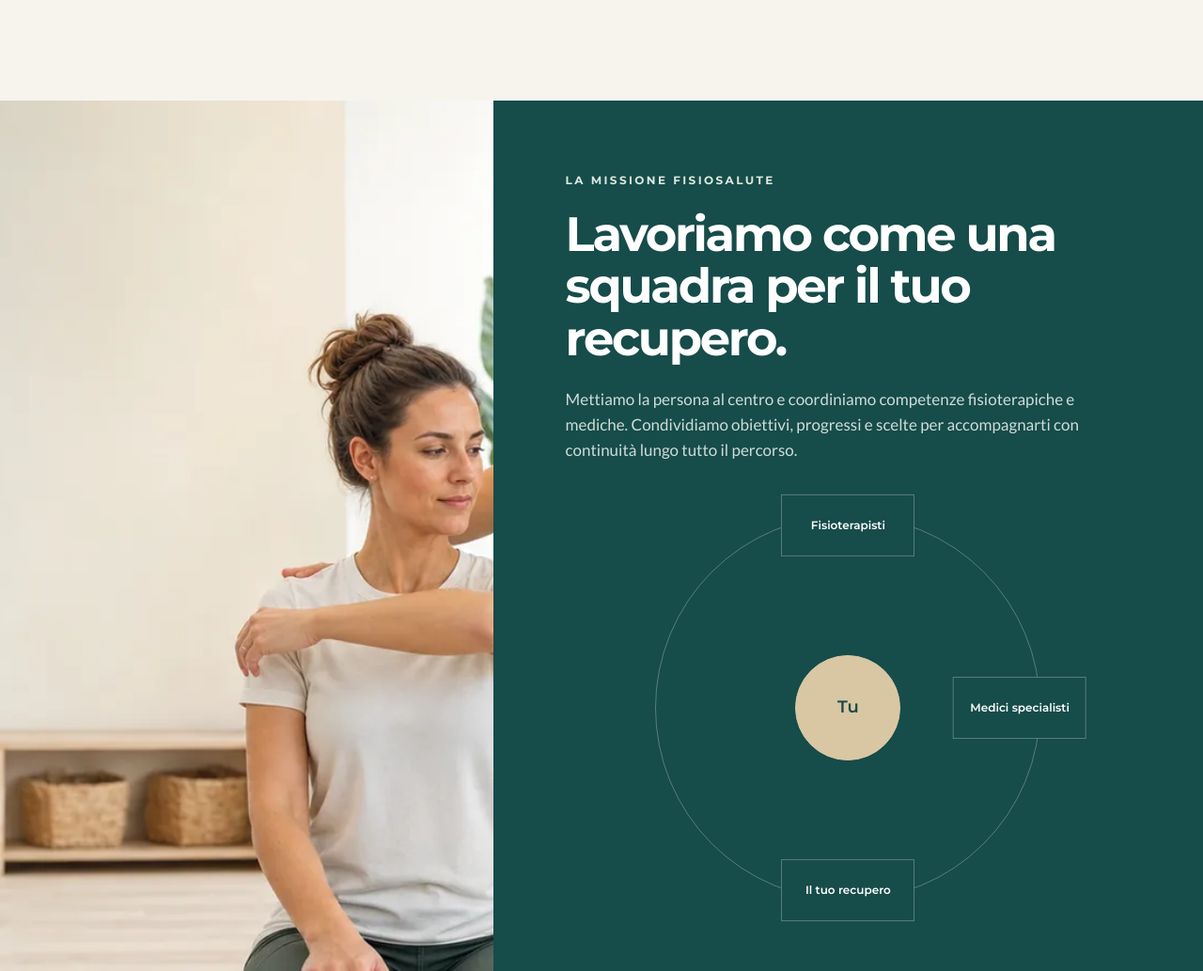
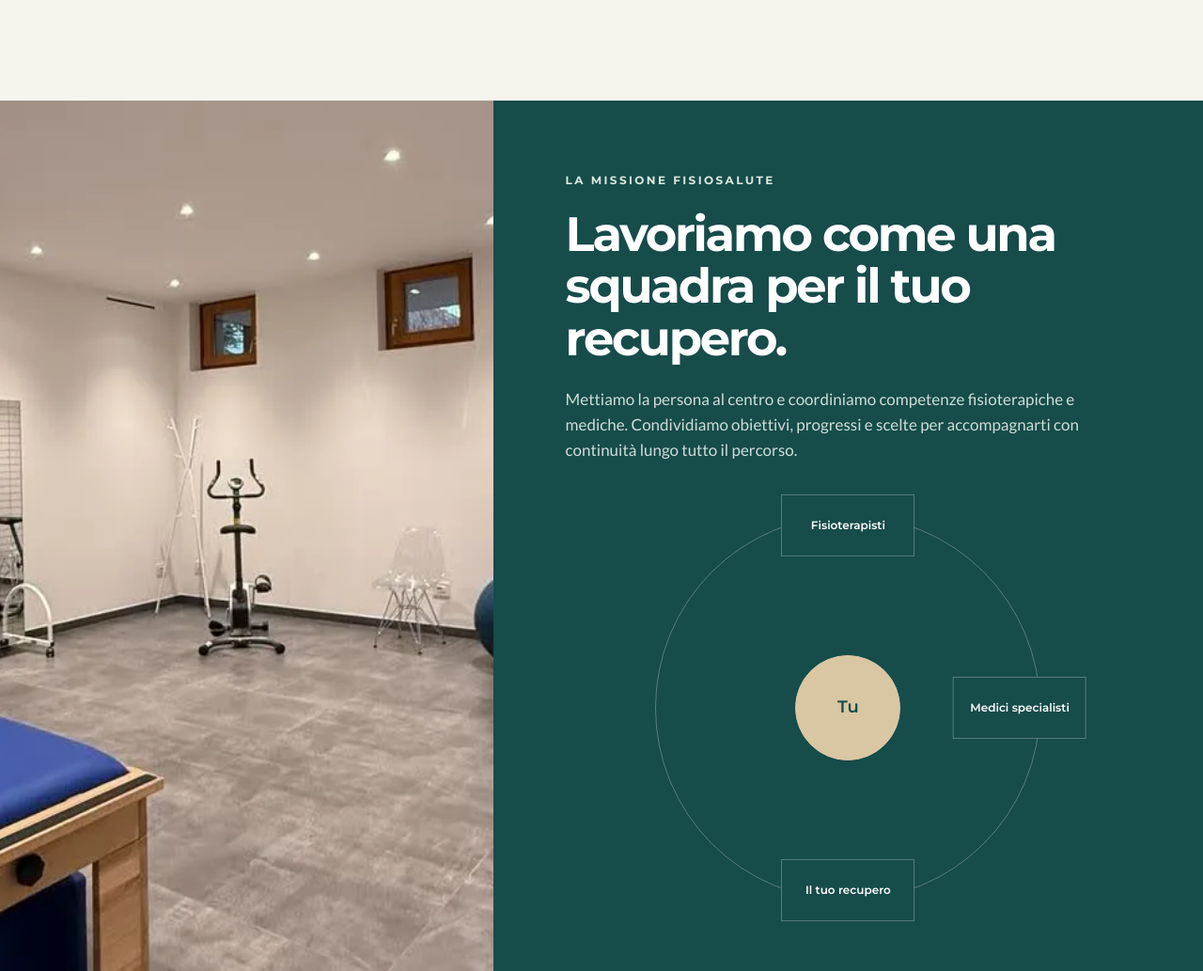
Before and after one commit to RetesiOrg/Fisiosalute, an Astro site: page / in a window 1280 px wide. Shown: the part 2383-3416 px from the top of the page at 94% size. Built offline with nearby package versions, Linux system fonts and the light colour scheme; Astro itself is replaced by a stand-in of ours.

Commit message:
Integra le fotografie reali del centro

```diff
--- a/src/data/services.ts
+++ b/src/data/services.ts
@@ -75,7 +75,7 @@ const areaDetails: Record<string, { paragraphs: string[]; section: { title: stri
       "Il trattamento viene poi adattato nel tempo, alternando tecniche manuali, esercizio terapeutico ed educazione per rendere i progressi concreti anche nella vita quotidiana.",
     ],
     section: { title: "Come si svolge il percorso", items: ["Valutazione funzionale iniziale", "Obiettivi concordati e misurabili", "Trattamento individuale", "Esercizi e indicazioni per casa", "Verifiche periodiche dei progressi"] },
-    images: [{ src: "/images/riabilitazione.webp", alt: "Seduta di fisioterapia presso FisioSalute" }, { src: "/images/valutazione.webp", alt: "Valutazione individuale del movimento" }],
+    images: [{ src: "/images/palestra-riabilitativa-reale.webp", alt: "Palestra riabilitativa di FisioSalute" }, { src: "/images/studio-riabilitazione-reale.webp", alt: "Studio reale dedicato alla riabilitazione" }],
   },
   "fisiatria": {
     paragraphs: [
@@ -83,7 +83,7 @@ const areaDetails: Record<string, { paragraphs: string[]; section: { title: stri
       "Quando utile, il medico dialoga con i professionisti del centro per integrare la valutazione con un percorso fisioterapico o riabilitativo coordinato.",
     ],
     section: { title: "Cosa portare alla visita", items: ["Referti ed esami recenti", "Elenco dei farmaci assunti", "Indicazioni del medico curante", "Domande e dubbi da approfondire"] },
-    images: [{ src: "/images/valutazione.webp", alt: "Valutazione clinica presso FisioSalute" }, { src: "/images/studio-fisiosalute.webp", alt: "Uno degli ambienti del centro FisioSalute" }],
+    images: [{ src: "/images/studio-medico-reale.webp", alt: "Studio medico di FisioSalute" }, { src: "/images/reception-fisiosalute-reale.webp", alt: "Reception e sala d’attesa di FisioSalute" }],
   },
   "ortopedia": {
     paragraphs: [
@@ -91,7 +91,7 @@ const areaDetails: Record<string, { paragraphs: string[]; section: { title: stri
       "Quando utile, lo specialista dialoga con i fisioterapisti del centro per coordinare trattamento medico e recupero funzionale.",
     ],
     section: { title: "Cosa portare alla visita", items: ["Referti ed esami recenti", "Elenco dei farmaci assunti", "Indicazioni del medico curante", "Domande e dubbi da approfondire"] },
-    images: [{ src: "/images/valutazione.webp", alt: "Valutazione specialistica presso FisioSalute" }, { src: "/images/studio-fisiosalute.webp", alt: "Uno degli ambienti del centro FisioSalute" }],
+    images: [{ src: "/images/studio-trattamenti-reale.webp", alt: "Studio reale per visite e trattamenti" }, { src: "/images/palestra-riabilitativa-reale.webp", alt: "Palestra per il recupero funzionale" }],
   },
   "otorinolaringoiatria": {
     paragraphs: [
@@ -99,7 +99,7 @@ const areaDetails: Record<string, { paragraphs: string[]; section: { title: stri
       "La collaborazione con la fisioterapia è particolarmente utile quando vertigini, equilibrio e componenti cervicali richiedono competenze complementari.",
     ],
     section: { title: "Un percorso coordinato", items: ["Inquadramento specialistico", "Approfondimenti quando indicati", "Confronto con il fisioterapista", "Indicazioni chiare per il percorso"] },
-    images: [{ src: "/images/studio.webp", alt: "Studio medico FisioSalute" }, { src: "/images/valutazione.webp", alt: "Valutazione clinica individuale" }],
+    images: [{ src: "/images/studio-medico-reale.webp", alt: "Studio medico reale di FisioSalute" }, { src: "/images/reception-fisiosalute-reale.webp", alt: "Spazi di accoglienza di FisioSalute" }],
   },
   "pilates-postura": {
     paragraphs: [
@@ -107,7 +107,7 @@ const areaDetails: Record<string, { paragraphs: string[]; section: { title: stri
       "Gli esercizi progrediscono gradualmente per migliorare mobilità, forza, controllo e consapevolezza, con la guida costante del fisioterapista.",
     ],
     section: { title: "Gli obiettivi del lavoro", items: ["Muoversi con maggiore consapevolezza", "Migliorare mobilità e controllo", "Rinforzare in modo graduale", "Gestire meglio posture e carichi", "Consolidare i risultati nel tempo"] },
-    images: [{ src: "/images/studio-fisiosalute.webp", alt: "Spazio dedicato al movimento nel centro FisioSalute" }, { src: "/images/riabilitazione.webp", alt: "Esercizio guidato individualmente" }],
+    images: [{ src: "/images/palestra-riabilitativa-reale.webp", alt: "Palestra reale dedicata al movimento" }, { src: "/images/studio-riabilitazione-reale.webp", alt: "Studio riabilitativo di FisioSalute" }],
   },
   "terapie-fisiche-infiltrative": {
     paragraphs: [
@@ -115,7 +115,7 @@ const areaDetails: Record<string, { paragraphs: string[]; section: { title: stri
       "Parametri, frequenza e durata vengono definiti in base alla condizione, alla fase del recupero e alla risposta della persona al trattamento.",
     ],
     section: { title: "Un trattamento su indicazione", items: ["Valutazione prima del trattamento", "Parametri personalizzati", "Monitoraggio della risposta", "Integrazione con esercizio e terapia manuale"] },
-    images: [{ src: "/images/laserterapia.jpeg", alt: "Apparecchiatura per laserterapia" }, { src: "/images/studio.webp", alt: "Ambiente di trattamento FisioSalute" }],
+    images: [{ src: "/images/laserterapia.jpeg", alt: "Apparecchiatura per laserterapia" }, { src: "/images/studio-trattamenti-reale.webp", alt: "Ambiente reale dedicato ai trattamenti" }],
   },
   "salute-benessere-donna": {
     paragraphs: [
@@ -123,7 +123,7 @@ const areaDetails: Record<string, { paragraphs: string[]; section: { title: stri
       "Il percorso integra educazione, esercizio e trattamento fisioterapico, rispettando i tempi della persona e favorendo autonomia e consapevolezza.",
     ],
     section: { title: "Un percorso pensato per te", items: ["Colloquio e valutazione individuale", "Obiettivi condivisi", "Esercizi personalizzati", "Indicazioni per la quotidianità", "Controlli e progressione graduale"] },
-    images: [{ src: "/images/erika-formazione.webp", alt: "Attività dedicata alla salute e al benessere femminile" }, { src: "/images/valutazione.webp", alt: "Valutazione fisioterapica individuale" }],
+    images: [{ src: "/images/studio-riabilitazione-reale.webp", alt: "Studio riservato per i percorsi dedicati alla donna" }, { src: "/images/studio-trattamenti-reale.webp", alt: "Ambiente reale per valutazioni e trattamenti" }],
   },
   "nutrizione-dieta": {
     paragraphs: [
@@ -131,7 +131,7 @@ const areaDetails: Record<string, { paragraphs: string[]; section: { title: stri
       "Gli incontri di controllo servono a leggere i cambiamenti, affrontare le difficoltà e adattare il piano senza rigidità, lavorando sulla sostenibilità nel tempo.",
     ],
     section: { title: "Le fasi del percorso", items: ["Anamnesi clinica e alimentare", "Definizione degli obiettivi", "Indicazioni personalizzate", "Controlli periodici", "Adattamento del piano nel tempo"] },
-    images: [{ src: "/images/studio.webp", alt: "Ambiente dedicato ai colloqui presso FisioSalute" }, { src: "/images/studio-fisiosalute.webp", alt: "Gli spazi accoglienti del centro FisioSalute" }],
+    images: [{ src: "/images/studio-consulenza-reale.webp", alt: "Studio reale dedicato ai colloqui e alle consulenze" }, { src: "/images/reception-fisiosalute-reale.webp", alt: "Gli spazi di accoglienza di FisioSalute" }],
   },
 };
 
--- a/src/pages/index.astro
+++ b/src/pages/index.astro
@@ -8,14 +8,14 @@ const studioHighlights = [
   ["erika-voltan.png", "Erika Voltan", "Fisioterapista e fondatrice di FisioSalute", "/erika-voltan"],
   ["staff-fisiosalute.png", "Fisioterapisti", "Competenze diverse, una visione condivisa", "/staff"],
   ["collaborazioni-fisiosalute.png", "Medici specialisti", "Specialisti al fianco del percorso riabilitativo", "/equipe-medica"],
-  ["laserterapia.jpeg", "Servizi", "Tutte le aree di cura e prevenzione", "/servizi"],
+  ["palestra-riabilitativa-reale.webp", "Servizi", "Tutte le aree di cura e prevenzione", "/servizi"],
 ];
 ---
 <BaseLayout title="FisioSalute | Poliambulatorio multidisciplinare a Sondrio" description="FisioSalute è un poliambulatorio multidisciplinare a Sondrio per fisioterapia, riabilitazione, ortopedia, fisiatria e nutrizione."><main><Header />
   <section class="hero" id="inizio"><picture class="hero-media"><source media="(max-width: 900px)" srcset="/images/studio-fisiosalute-mobile.webp" /><img src="/images/studio-fisiosalute.webp" alt="Palestra riabilitativa del poliambulatorio FisioSalute" width="1920" height="900" fetchpriority="high" /></picture><div class="hero-overlay"></div><div class="hero-content"><p class="eyebrow light">Poliambulatorio multidisciplinare · Fisioterapia e medicina · Sondrio</p><h1>La tua salute,<br />al centro della nostra attenzione.</h1><p class="hero-copy">Ci prendiamo cura di te a 360°, con un approccio personalizzato che parte dalle tue esigenze e integra competenze fisioterapiche e mediche per costruire insieme il percorso di cura più adatto a te.</p><div class="hero-actions"><a class="button button-sand" href="#contatti">Richiedi un appuntamento</a><a class="text-link light" href="/servizi">Scopri i servizi <span>→</span></a></div></div><div class="hero-note"><strong>FisioSalute</strong><span>di Erika Voltan</span><span>Un’unica équipe intorno a te</span></div></section>
   <section class="trust-strip" aria-label="Valori del centro"><div><span>01</span><p><strong>Ascolto</strong>Prima di tutto, la tua storia.</p></div><div><span>02</span><p><strong>Equipe</strong>Professionisti che si confrontano.</p></div><div><span>03</span><p><strong>Continuità</strong>Con te lungo tutto il percorso.</p></div></section>
   <section class="section services" id="servizi"><div class="section-heading"><div><p class="eyebrow">Ci prendiamo cura di te</p><h2>La fisioterapia<br />al centro.</h2></div><p>La fisioterapia resta il cuore di FisioSalute, ma il percorso di cura non si ferma qui. Quando necessario, integriamo competenze mediche e professionali diverse per offrirti una presa in carico completa, coordinata e costruita sulle tue esigenze.</p></div><div class="service-grid service-grid-eight">{serviceAreas.map((area, i) => <article class="service-card"><span class="service-number">{area.number}</span><img src={`/icons/${areaIcons[i]}.png`} alt="" width="54" height="54" loading="lazy" /><h3>{area.title}</h3><p>{area.lead}</p><a href={`/servizi/area/${area.slug}`}>Esplora l’area <span>→</span></a></article>)}</div></section>
-  <section class="mission-strip" id="approccio"><div class="mission-image"><img src="/images/valutazione.webp" alt="Valutazione fisioterapica del movimento" loading="lazy" /></div><div class="mission-copy"><p class="eyebrow light">La missione FisioSalute</p><h2>Lavoriamo come una squadra per il tuo recupero.</h2><p>Mettiamo la persona al centro e coordiniamo competenze fisioterapiche e mediche. Condividiamo obiettivi, progressi e scelte per accompagnarti con continuità lungo tutto il percorso.</p><div class="care-circle" aria-label="Tu sei al centro del percorso tra fisioterapisti, medici specialisti e recupero"><strong>Tu</strong><span class="care-circle-physio">Fisioterapisti</span><span class="care-circle-doctors">Medici specialisti</span><span class="care-circle-recovery">Il tuo recupero</span></div></div></section>
+  <section class="mission-strip" id="approccio"><div class="mission-image"><img src="/images/palestra-riabilitativa-reale.webp" alt="Palestra riabilitativa reale di FisioSalute" loading="lazy" /></div><div class="mission-copy"><p class="eyebrow light">La missione FisioSalute</p><h2>Lavoriamo come una squadra per il tuo recupero.</h2><p>Mettiamo la persona al centro e coordiniamo competenze fisioterapiche e mediche. Condividiamo obiettivi, progressi e scelte per accompagnarti con continuità lungo tutto il percorso.</p><div class="care-circle" aria-label="Tu sei al centro del percorso tra fisioterapisti, medici specialisti e recupero"><strong>Tu</strong><span class="care-circle-physio">Fisioterapisti</span><span class="care-circle-doctors">Medici specialisti</span><span class="care-circle-recovery">Il tuo recupero</span></div></div></section>
   <section class="section about" id="studio"><div class="about-copy"><p class="eyebrow">La professionista</p><h2>Erika Voltan,<br />fisioterapista.</h2><p class="lead">Un approccio attento, chiaro e vicino alla persona.</p><p>Credo in una fisioterapia che renda la persona parte attiva del proprio recupero. Ogni percorso nasce dall’ascolto e unisce trattamento, movimento ed educazione, con spiegazioni semplici e obiettivi realistici.</p><blockquote>“Il mio obiettivo non è soltanto farti stare meglio oggi, ma darti gli strumenti per muoverti con più fiducia domani.”</blockquote><a class="text-link" href="/erika-voltan">Conosci Erika e il suo percorso <span>→</span></a></div><div class="about-gallery"><div class="photo photo-main"><img src="/images/riabilitazione.webp" alt="Esercizio riabilitativo personalizzato" width="800" height="800" loading="lazy" decoding="async" /></div><div class="photo photo-small photo-portrait"><img src="/images/erika-voltan.png" alt="Erika Voltan, fisioterapista" width="140" height="140" decoding="async" /></div><div class="quality-stamp"><span>Fisio</span><strong>Salute</strong><small>movimento & benessere</small></div></div></section>
   <section class="studio-highlights" aria-labelledby="studio-highlights-title"><div class="studio-highlights-heading"><p class="eyebrow light">Una squadra al tuo fianco</p><h2 id="studio-highlights-title">Conosci FisioSalute.</h2><p>Scopri le persone, le competenze e i servizi che mettiamo al tuo fianco per prenderci cura della tua salute a 360°.</p></div><div class="studio-highlights-grid">{studioHighlights.map(([image, title, copy, href]) => <a class="studio-highlight-link" href={href} aria-label={`Scopri ${title}`}><img src={`/images/${image}`} alt="" width="140" height="140" decoding="async" /><div><h3>{title}</h3><p>{copy}</p></div><span aria-hidden="true">→</span></a>)}</div></section>
   <section class="section clinic-overview"><div><p class="eyebrow">Il poliambulatorio</p><h2>Spazi e competenze pensati intorno a te.</h2><p>FisioSalute dispone di reception, sale d’attesa, studi medici e fisioterapici e due palestre riabilitative attrezzate. Gli ambienti sono accessibili, privi di barriere architettoniche e organizzati per offrire comfort, riservatezza e sicurezza.</p><a class="text-link" href="/informazioni-paziente">Informazioni utili <span>→</span></a></div><div class="clinic-values"><p class="eyebrow">I nostri valori</p><ul><li><strong>Centralità della persona</strong><span>Ascolto e percorsi personalizzati.</span></li><li><strong>Professionalità</strong><span>Competenze e aggiornamento continuo.</span></li><li><strong>Collaborazione</strong><span>Un’équipe che condivide obiettivi e progressi.</span></li><li><strong>Responsabilità</strong><span>Trasparenza, appropriatezza e sicurezza.</span></li><li><strong>Rispetto e qualità</strong><span>Dignità, riservatezza e miglioramento continuo.</span></li></ul><p class="clinical-direction"><strong>Direttore sanitario</strong><br />Dott. Elio Basso Narducci</p></div></section>
```
Also changed, not shown: public/images/palestra-riabilitativa-reale.webp (added), public/images/reception-fisiosalute-reale.webp (added), public/images/studio-consulenza-reale.webp (added), public/images/studio-medico-reale.webp (added), public/images/studio-riabilitazione-reale.webp (added), public/images/studio-trattamenti-reale.webp (added).
